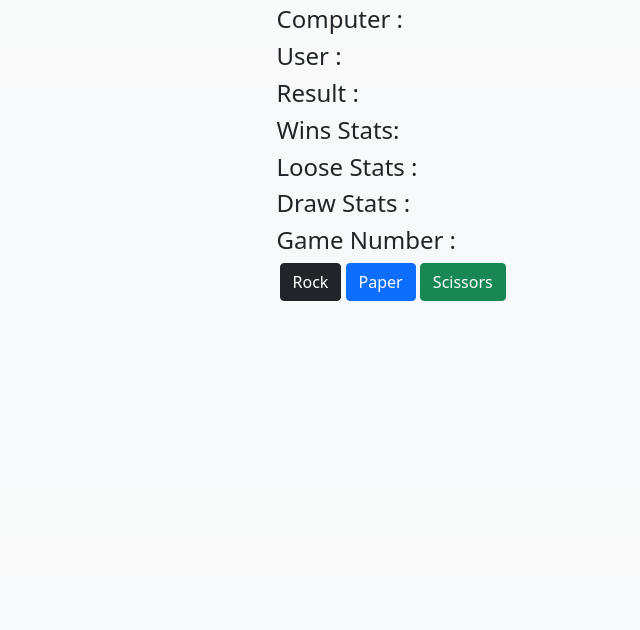
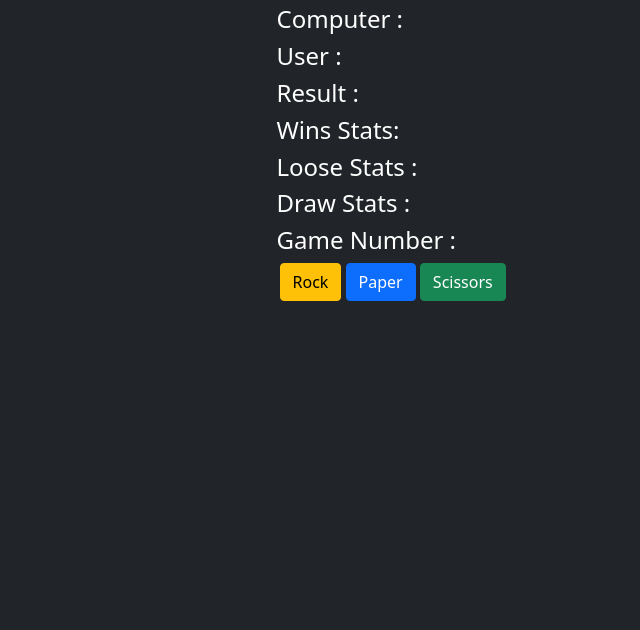
Before and after one commit to gmoraitis/rock-paper-scissor, a plain HTML site: page index.html in a window 1280 px wide. Shown: the part 170-800 px from the top of the page, without its empty margins (233-873 px from the left). Drawn offline with nearby package versions, Linux system fonts and the light colour scheme.

Commit message:
Changes on ui

```diff
--- a/index.html
+++ b/index.html
@@ -16,7 +16,7 @@
     <title>A Simple Rps Game</title>
 </head>
 
-<body class="p-3 mb-2 bg-light bg-gradient text-dark">
+<body class="p-3 mb-2 bg-dark text-white">
 
     <div class="container">
         <div class="row justify-content-center">
@@ -28,15 +28,15 @@
                 <h4>Computer : <span id="computer"></span></h4>
                 <h4>User : <span id="user"></span></h4>
                 <h4>Result : <span id="result"></span></h4>
-                <h4>Wins Stats: <span id="wins"></span></h4>
-                <h4>Loose Stats : <span id="loose"></span></h4>
-                <h4>Draw Stats : <span id="draw"></span></h4>
+                <h4>Wins Stats: <span class="text-success"id="wins"></span></h4>
+                <h4>Loose Stats : <span class="text-danger" id="loose"></span></h4>
+                <h4>Draw Stats : <span class="text-primary" id="draw"></span></h4>
                 <h4>Game Number : <span id="game"></span></h4>
             </div>
 
             <div class="row justify-content-center">
                 <div class="col-3">
-                    <button id="Rock" type="button" class="btn btn-dark"> Rock</button>
+                    <button id="Rock" type="button" class="btn btn-warning"> Rock</button>
                     <button id="Paper" type="button" class="btn btn-primary"> Paper</button>
                     <button id="Scissors" type="button" class="btn btn-success"> Scissors</button>
                 </div>
```
